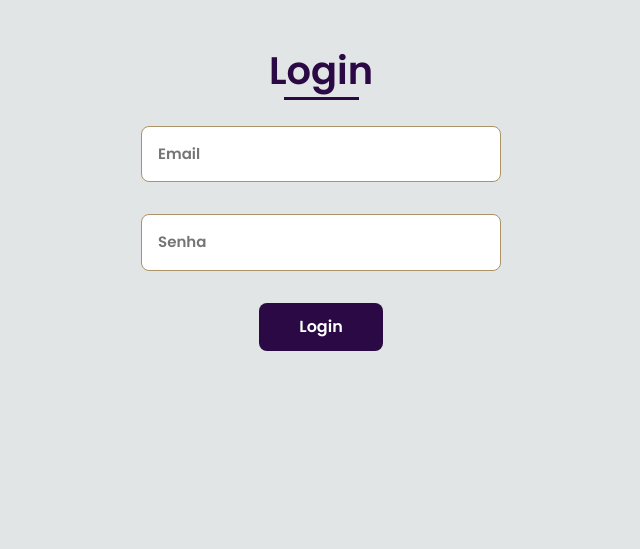
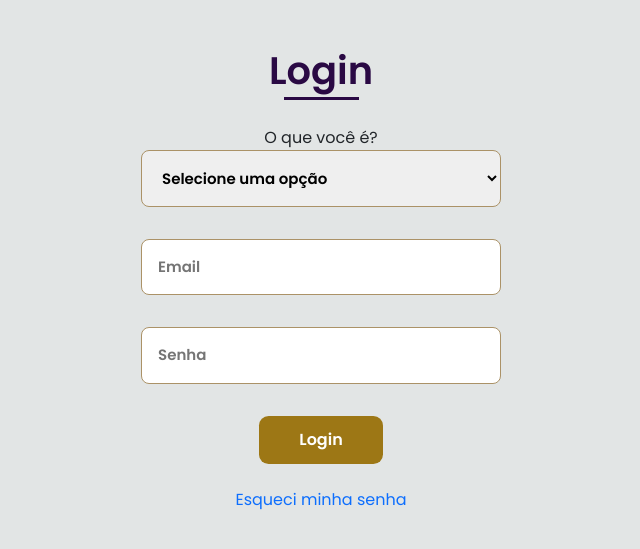
Before and after one commit to Luna2225/Galeria_Digital_Acess-vel, a PHP site: page /login.html in a window 1280 px wide. Shown: the part 76-625 px from the top of the page, without its empty margins (319-959 px from the left). Run offline with PHP 8.4, Linux system fonts and the light colour scheme.

Commit message:
alterando página Login

```diff
--- a/Cadastrar_Evento.html
+++ b/Cadastrar_Evento.html
@@ -28,10 +28,9 @@
           <div class="collapse navbar-collapse" id="navbarNavAltMarkup">
             <div class="navbar-nav">
               <a class="nav-link" aria-current="page" href="index.html" id="nav__link">HOME</a>
-              <a class="nav-link" href="galeria.html" id="nav__link">GALERIA</a>
               <a class="nav-link" href="eventos.html" id="nav__link">EVENTOS</a>
-              <a class="nav-link" href="login.html" id="nav__link">LOGIN</a>
-              <a class="nav-link" href="#" id="nav__link">CADASTRAR_OBRA</a>
+              <a class="nav-link" href="#" id="nav__link">SEUS EVENTOS</a>
+              <a class="nav-link active" href="Cadastrar_Evento.html" id="nav__link">CADASTRAR_OBRA</a>
             </div>
           </div>
         </div>
--- a/assets/css/style.css
+++ b/assets/css/style.css
@@ -87,10 +87,11 @@ body {
 /* === TITULOS TELA HOME === */
 
 .section-title {
+  white-space: nowrap;
   position: relative;
   font-size: 2.4rem;
   font-weight: 600;
-  color: #2A0944;
+  color: #AB9267;
   margin-top: 7rem;
   margin-bottom: 2rem;
 }
@@ -104,7 +105,7 @@ body {
   right: 0;
   margin: auto;
   top: 3.1rem;
-  background-color: #2A0944;
+  background-color: #AB9267;
 }
 
 
@@ -312,11 +313,11 @@ h1 {
 
 .button {
   display: inline-block;
-  background-color: #2A0944;
+  background-color: #9D7715;
   color: #fff;
   padding: .75rem 2.5rem;
   font-weight: 600;
-  border-radius: .5rem;
+  border-radius: .6rem;
 }
 
 .button:hover {
--- a/login.html
+++ b/login.html
@@ -44,10 +44,18 @@
     <div class="container-fluid">
       <form class="contact__form" method="post">
         <h2 class="section">Login</h2>
+        <label>O que você é?</label> <br>
+        <select class="contact__input" placeholder="">
+            <option>Selecione uma opção</option>
+            <option>Artista</option>
+            <option>Anfitrião</option>
+        </select>
         <input type="text" placeholder="Email" autocomplete="name" class="contact__input">
         <input type="text" placeholder="Senha" autocomplete="username" class="contact__input">
 
-        <input type="button" value="Login" class="contact__button button">
+        <button class="contact__button button" type="submit">Login</button><br><br>
+
+        <a href="#">Esqueci minha senha</a><br><br>
       </form>
     </div>
   </center>
```
